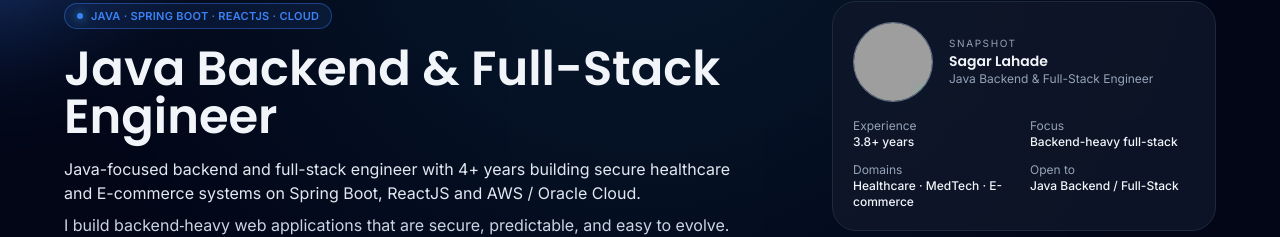
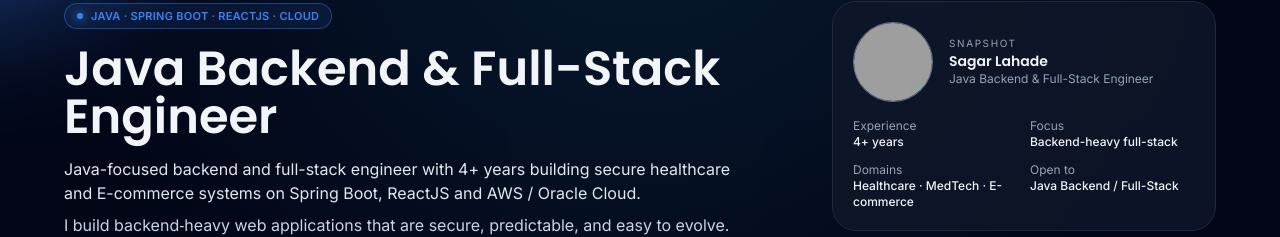
Before and after one commit to Sagarlahade-codebase/sagar-lahade-portfolio-3.o, a React (Vite) app: page / in a window 1280 px wide. Shown: the part 137-374 px from the top of the page. Built offline with nearby package versions, Linux system fonts and the light colour scheme; grey boxes are pictures that could not be loaded.

Commit message:
Update experience from '3.8 years' to '4 years'

```diff
--- a/src/sections/Hero.tsx
+++ b/src/sections/Hero.tsx
@@ -236,7 +236,7 @@ export const Hero = () => {
 
               <div className="grid grid-cols-2 gap-3 text-xs">
                 {[
-                  ["Experience", "3.8+ years"],
+                  ["Experience", "4+ years"],
                   ["Focus", "Backend-heavy full-stack"],
                   ["Domains", "Healthcare · MedTech · E-commerce"],
                   ["Open to", "Java Backend / Full-Stack"],
```
